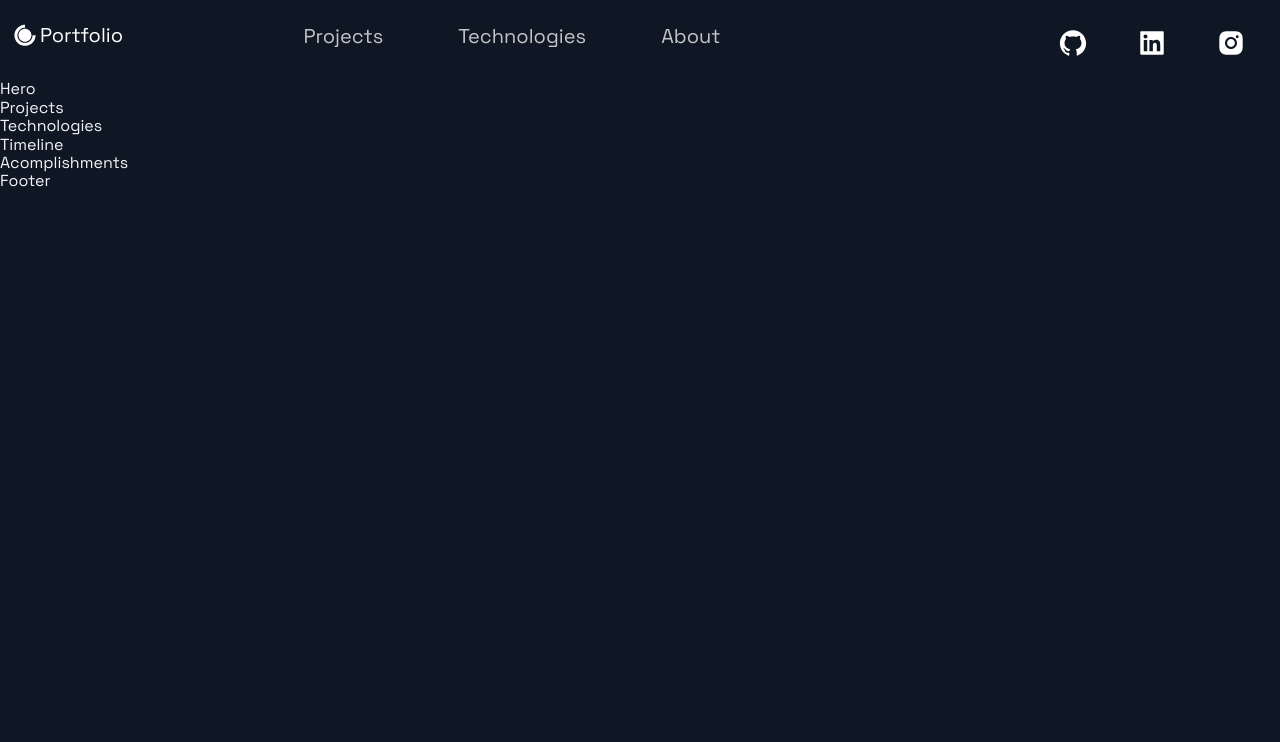
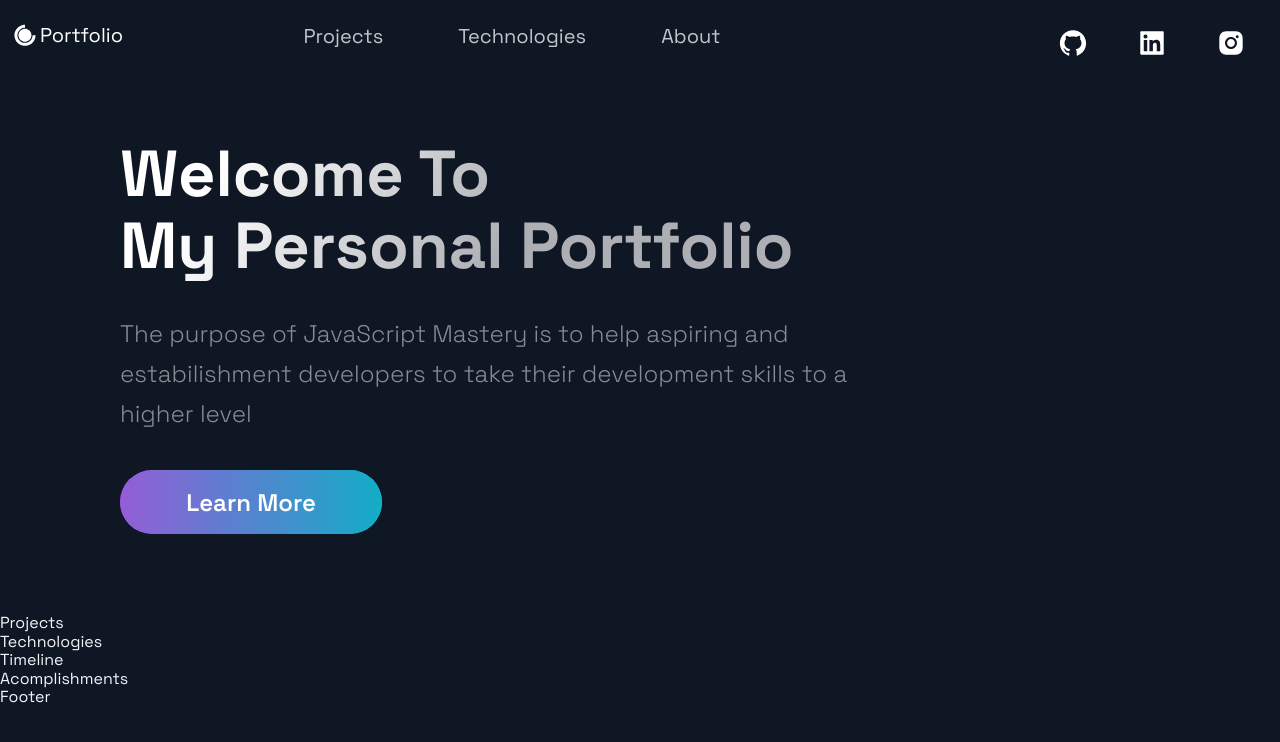
Before and after one commit to maciekpastuszak/portfolio-mp, a Next.js app: page / in a window 1280 px wide. Shown: the top 742 px of the page. Built offline with nearby package versions, Linux system fonts and the light colour scheme.

Commit message:
add Hero section

```diff
--- a/src/components/Hero/Hero.tsx
+++ b/src/components/Hero/Hero.tsx
@@ -4,10 +4,19 @@ import { Section, SectionText, SectionTitle } from '../../styles/GlobalComponent
 import Button from '../../styles/GlobalComponents/Button';
 import { LeftSection } from './HeroStyles';
 
-const Hero = (props) => (
-  <div>
-    Hero
-  </div>
+const Hero = () => (
+ <Section row nopadding>
+  <LeftSection>
+    <SectionTitle main center>
+      Welcome To <br />
+      My Personal Portfolio
+    </SectionTitle>
+    <SectionText>
+      The purpose of JavaScript Mastery is to  help aspiring and estabilishment developers to take their development skills to a higher level
+    </SectionText>
+    <Button onClick={() => window.location = 'https://google.com'}>Learn More</Button>
+  </LeftSection>
+  </Section>
 );
 
 export default Hero;
```
